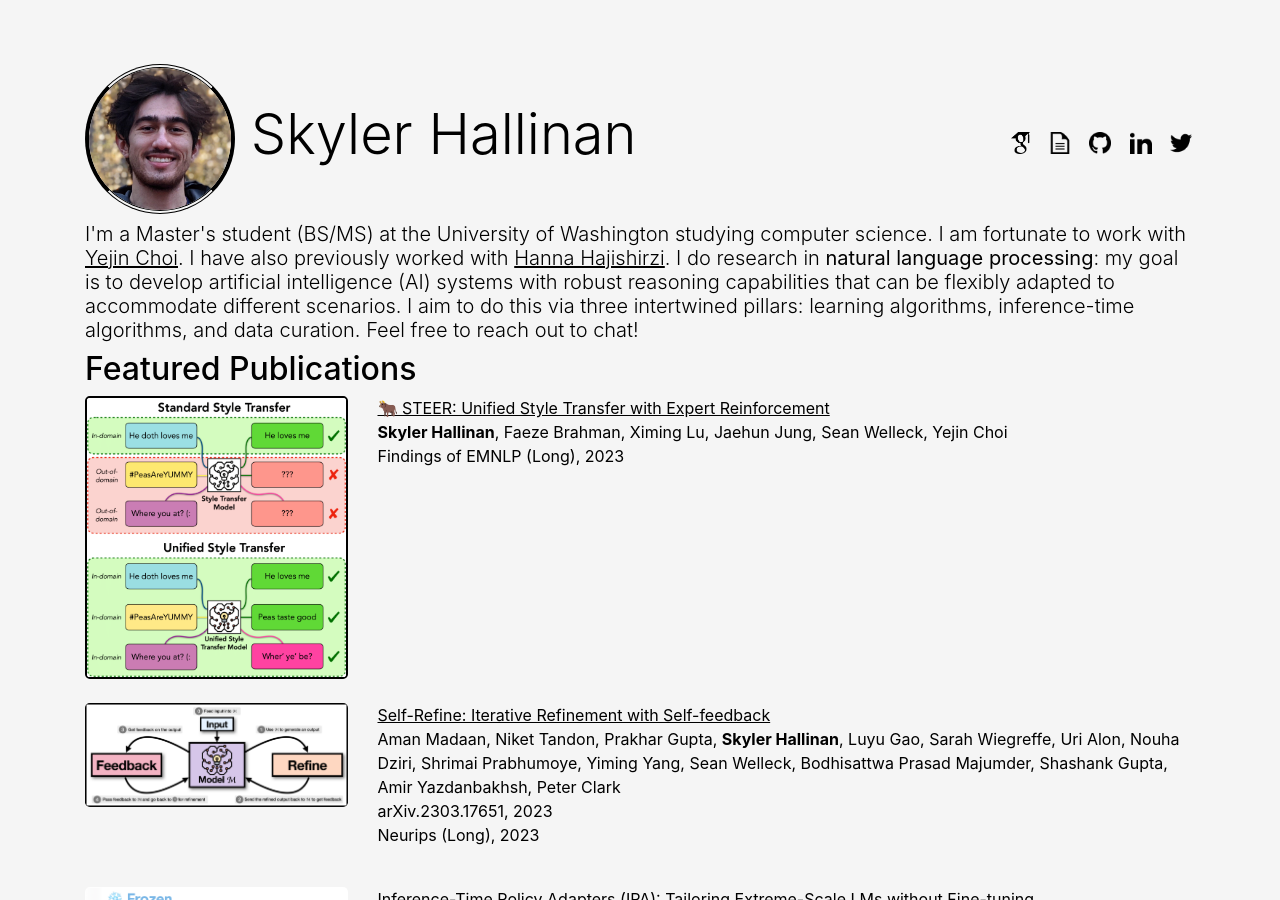
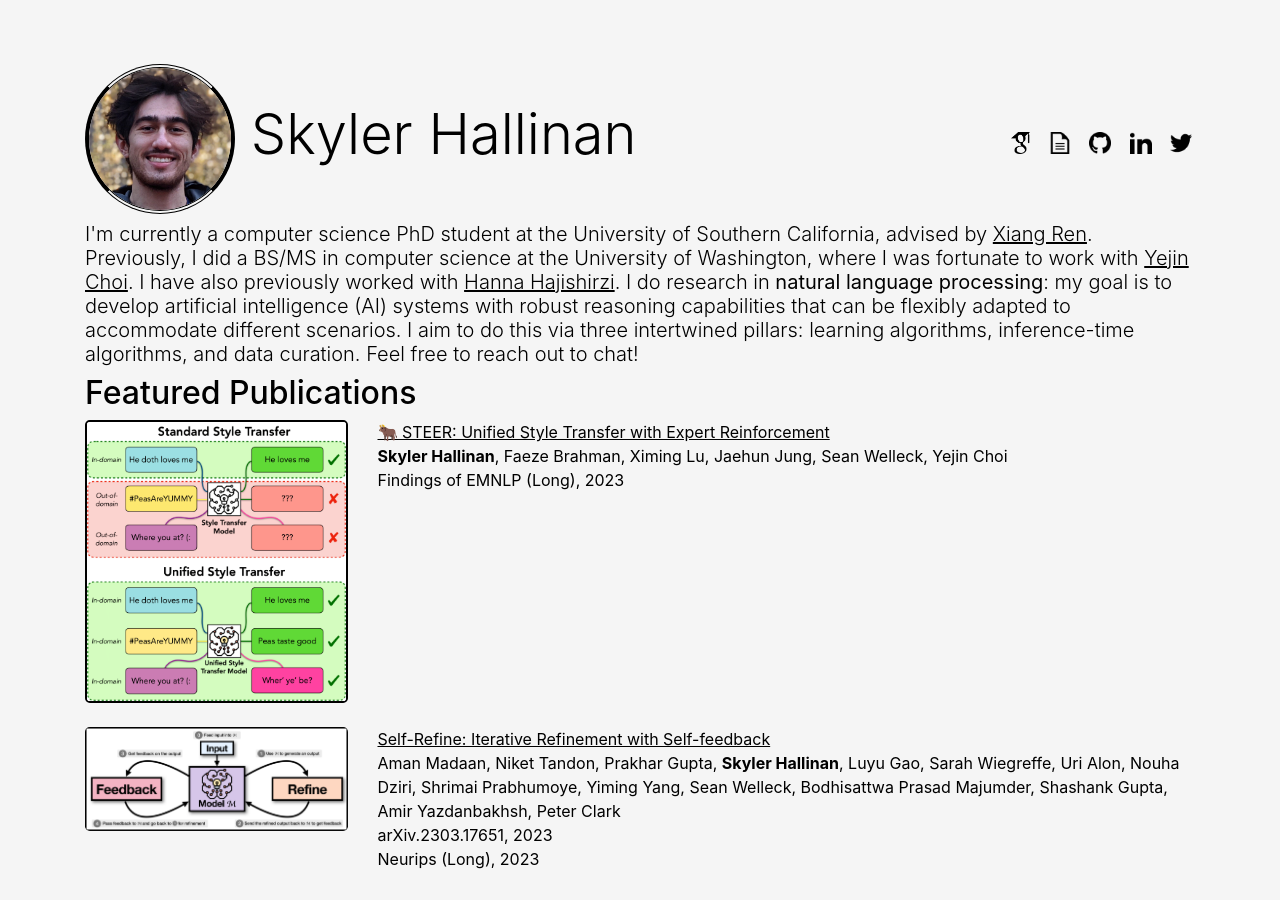
Before and after one commit to shallinan1/shallinan1.github.io, a Jekyll site: the page index.html, which Jekyll copies as it is, in a window 1280 px wide and 900 px high. Built offline with Jekyll 4.4.1, drawn with Linux system fonts in a browser that asks for light colours.

Commit message:
Update bio

```diff
--- a/index.html
+++ b/index.html
@@ -57,7 +57,7 @@
          </div>
          <div class = "container">
             <h5 class = "thin">
-               I'm a Master's student (BS/MS) at the University of Washington studying computer science. I am fortunate to work with <a href="https://homes.cs.washington.edu/~yejin/">Yejin Choi</a>. I have also previously worked with <a href="https://homes.cs.washington.edu/~hannaneh/">Hanna Hajishirzi</a>.
+               I'm currently a computer science PhD student at the University of Southern California, advised by <a href="https://www.seanre.com/">Xiang Ren</a>. Previously, I did a BS/MS in computer science at the University of Washington, where I was fortunate to work with <a href="https://homes.cs.washington.edu/~yejin/">Yejin Choi</a>. I have also previously worked with <a href="https://homes.cs.washington.edu/~hannaneh/">Hanna Hajishirzi</a>.
                I do research in <b>natural language processing</b>: my goal is to develop artificial intelligence (AI) systems with robust reasoning capabilities that can be flexibly adapted to accommodate different scenarios. I aim to do this via three intertwined pillars: learning algorithms, inference-time algorithms, and data curation. Feel free to reach out to chat!
             </h5>
          </div>
```
